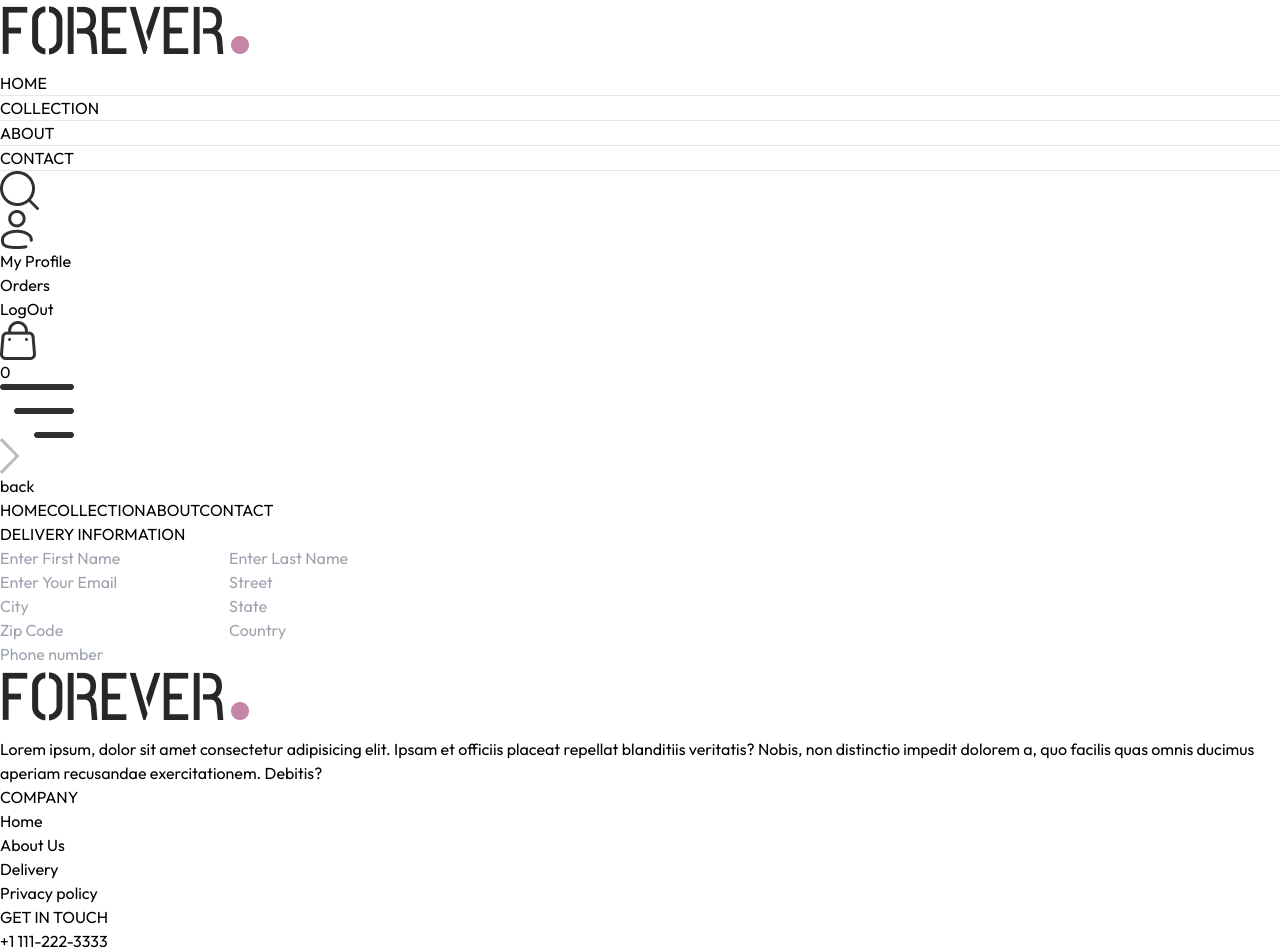
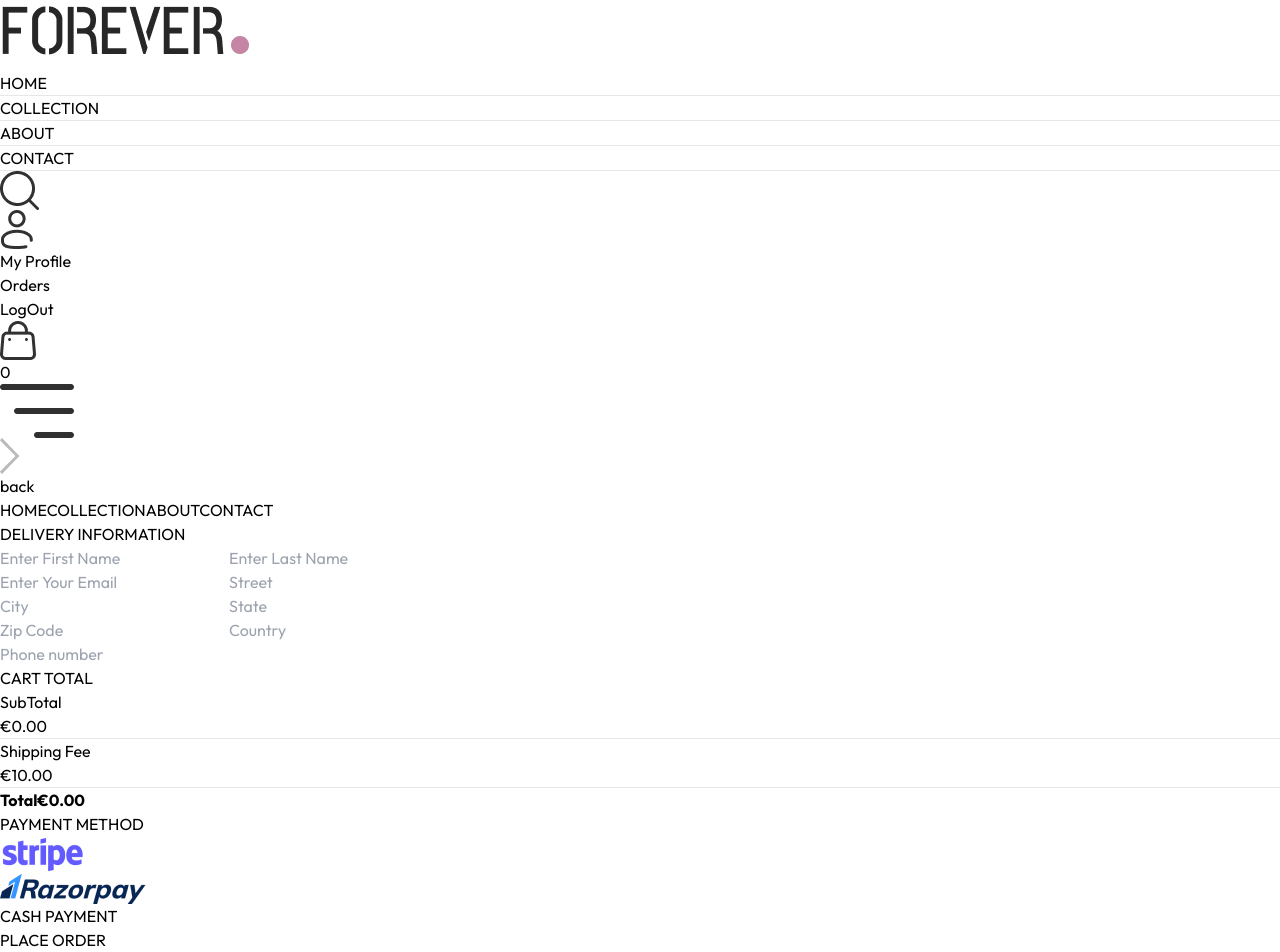
Before and after one commit to 123superhanan/forever-ecommerce, a React (Vite) app: page /placeOrder in a window 1280 px wide. Shown: the top 952 px of the page. Built offline with nearby package versions, Linux system fonts and the light colour scheme.

Commit message:
payment page complete

```diff
--- a/src/Pages/PlaceOrder.jsx
+++ b/src/Pages/PlaceOrder.jsx
@@ -1,10 +1,14 @@
-import React from 'react'
+import React, { useState } from 'react'
 import Title from '../Components/Title'
+import CartTotal from '../Components/CartTotal';
+import { assets } from '../assets/frontend_assets/assets';
 
 const PlaceOrder = () => {
 
+  const [method, setMethod] = useState('cod');
 
-  return (
+
+return (
 
     <>
   <div className='flex flex-col sm:flex-row justify-between gap-4 pt-5 sm:pt-14 min-h-[80vh] border-t'>
@@ -15,7 +19,7 @@ const PlaceOrder = () => {
           <Title text1={'DELIVERY'} text2={'INFORMATION'}/>
       </div>
 
-      {/* form for delivery information on left side */}
+                          {/* form for delivery information on left side */}
 
     <div className='flex gap-3'>
       <input className='border border-gray-300 rounded py-1.5 px-3.5 w-full' type="text" placeholder='Enter First Name' />
@@ -34,11 +38,37 @@ const PlaceOrder = () => {
     <input className='border border-gray-300 rounded py-1.5 px-3.5 w-full' type="number" placeholder='Phone number ' />
     </div>
 
+    {/* -------------- Right Side --------------- */}
 
+      <div className='mt-8'>
 
+        <div className='mt-8 min-w-80'>
+          <CartTotal/>
+        </div>
+        <div className='mt-12'>
+          <Title  text1={'PAYMENT'} text2={'METHOD'}/>
+          {/* --------PAYMENT METHOD SELECTION------- */}
+          <div className='flex gap-3 flex-col lg:flex-row' >
+                <div onClick={() => setMethod('stripe')}  className='flex items-center gap-3 border p-2 px-3 cursor-pointer'>
+                    <p className={`min-w-3.5 h-3.5 border rounded-full ${method === 'stripe' ? 'bg-green-500' : ''}`}></p>
+                    <img className='h-5 mx-4' src={assets.stripe_logo} alt="" />
+                </div>
 
+                <div onClick={() => setMethod('razorpay')} className='flex items-center gap-3 border p-2 px-3 cursor-pointer'>
+                    <p className={`min-w-3.5 h-3.5 border rounded-full ${method === 'razorpay' ? 'bg-green-500' : ''}`}></p>
+                    <img className='h-5 mx-4' src={assets.razorpay_logo} alt="" />
+                </div>
 
-
+                <div onClick={() => setMethod('cod')} className='flex items-center gap-3 border p-2 px-3 cursor-pointer'>
+                    <p className={`min-w-3.5 h-3.5 border rounded-full ${method === 'cod' ? 'bg-green-500' : ''}`}></p>
+                    <p className='text-gray-500 text-sm font-medium mx-4'>CASH PAYMENT</p>
+                </div>
+          </div>
+              <div className='w-full text-end mt-8'>
+                <button className='bg-black text-white text-sm px-16 py-3 active:bg-green-600'>PLACE ORDER</button>
+            </div>
+        </div>
+      </div>
   </div>
 
 
```
